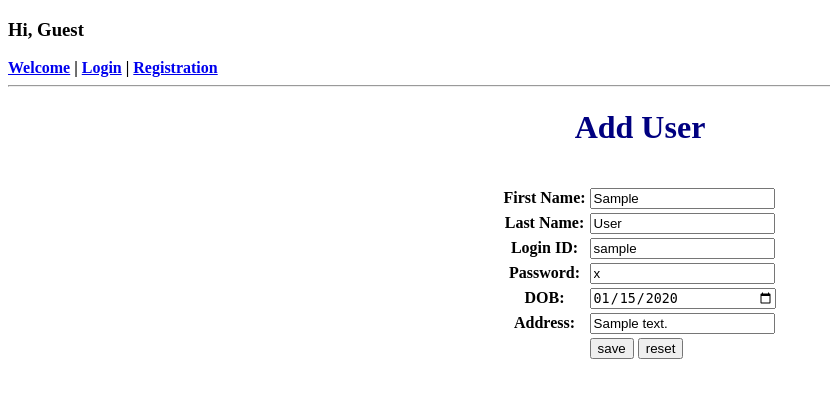
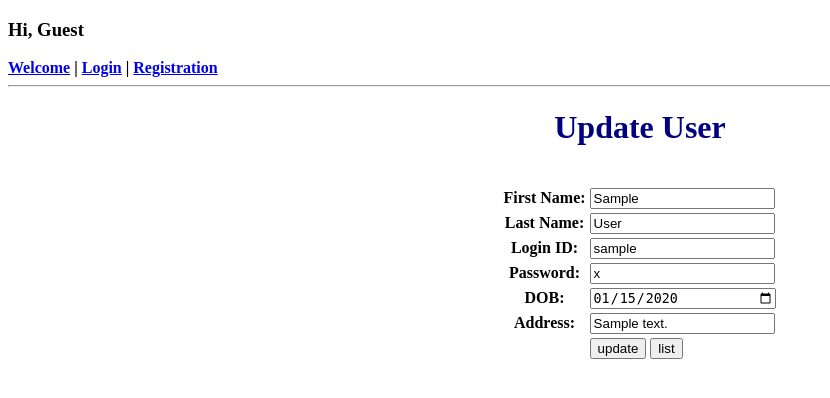
Before and after one commit to rakeshpanchal687/django-workspace, a Django app: page /ors/save/1/ in a window 1280 px wide. Shown: the top 398 px of the page, without its empty margins (0-830 px from the left). Run offline with Django 5.2, Linux system fonts and the light colour scheme; tables that the repository leaves empty hold one stand-in row (values such as "Sample post").

Commit message:
26/11/26

```diff
--- a/sos/ors/template/user.html
+++ b/sos/ors/template/user.html
@@ -10,7 +10,11 @@
     {% csrf_token %}
     <div align="center">
         <h1 style="margin-bottom: -10px; color: navy;">
+            {% if form.id > 0 %}
+            Update User
+            {% else %}
             Add User
+            {% endif %}
         </h1>
         <div style="height: 30px;">
             {% if form.error %}
@@ -19,6 +23,7 @@
             <h3><font color="green">{{ form.message }}</font></h3>
             {% endif %}
         </div>
+        <input type="hidden" name="id" value="{{ form.id }}">
         <table>
             <tr>
                 <th>First Name:</th>
@@ -53,8 +58,13 @@
             <tr>
                 <th></th>
                 <td>
+                    {% if form.id > 0 %}
+                    <input type="submit" name="operation" value="update">
+                    <input type="submit" name="operation" value="list">
+                    {% else %}
                     <input type="submit" name="operation" value="save">
                     <input type="submit" name="operation" value="reset">
+                    {% endif %}
                 </td>
             </tr>
         </table>
--- a/sos/ors/views.py
+++ b/sos/ors/views.py
@@ -154,7 +154,6 @@ def user_list(request):
             form['page_no'] = 1
             form['first_name'] = request.POST.get('firstName', '')
 
-
         form['list'] = UserService().search(form)
         form['index'] = (form['page_no'] - 1) * form['page_size']
         form['disable_previous'] = form['page_no'] == 1
@@ -162,9 +161,11 @@ def user_list(request):
 
         return render(request, "user_list.html", {"form": form})
 
+
 def delete_user(request, id=0):
     UserService().delete(id)
     return redirect('/ors/list/')
+
 
 def user_save(request, id=0):
     form = {}
@@ -188,46 +189,72 @@ def user_save(request, id=0):
         return render(request, 'user.html', {'form': form})
 
     if request.method == "POST":
-        form['first_name'] = request.POST.get('firstName', '')
-        form['last_name'] = request.POST.get('lastName', '')
-        form['login_id'] = request.POST.get('loginId', '')
-        form['password'] = request.POST.get('password', '')
-        form['dob'] = request.POST.get('dob', '')
-        form['address'] = request.POST.get('address', '')
 
-        if (DataValidator.is_null(form['first_name'])):
-            form['input_error']['first_name'] = 'First Name is required'
-            form['input_error']['error'] = True
+        operation = request.POST.get('operation', '')
 
-        if (DataValidator.is_null(form['last_name'])):
-            form['input_error']['last_name'] = 'Last Name is required'
-            form['input_error']['error'] = True
+        if operation == 'save' or operation == 'update':
 
-        if (DataValidator.is_null(form['login_id'])):
-            form['input_error']['login_id'] = 'Login ID is required'
-            form['input_error']['error'] = True
+            # form['id'] = int(request.POST.get('id', 0))
+            form['id'] = int(request.POST.get('id') or 0)
+            form['first_name'] = request.POST.get('firstName', '')
+            form['last_name'] = request.POST.get('lastName', '')
+            form['login_id'] = request.POST.get('loginId', '')
+            form['password'] = request.POST.get('password', '')
+            form['dob'] = request.POST.get('dob', '')
+            form['address'] = request.POST.get('address', '')
 
-        if (DataValidator.is_null(form['password'])):
-            form['input_error']['password'] = 'Password is required'
-            form['input_error']['error'] = True
+            if (DataValidator.is_null(form['first_name'])):
+                form['input_error']['first_name'] = 'First Name is required'
+                form['input_error']['error'] = True
 
-        if (DataValidator.is_null(form['dob'])):
-            form['input_error']['dob'] = 'DOB is required'
-            form['input_error']['error'] = True
+            if (DataValidator.is_null(form['last_name'])):
+                form['input_error']['last_name'] = 'Last Name is required'
+                form['input_error']['error'] = True
 
-        if (DataValidator.is_null(form['address'])):
-            form['input_error']['address'] = 'Address is required'
-            form['input_error']['error'] = True
+            if (DataValidator.is_null(form['login_id'])):
+                form['input_error']['login_id'] = 'Login ID is required'
+                form['input_error']['error'] = True
 
-        if form['input_error']['error']:
-            return render(request, 'user.html', {'form': form})
+            if (DataValidator.is_null(form['password'])):
+                form['input_error']['password'] = 'Password is required'
+                form['input_error']['error'] = True
 
-        try:
-            UserService().add(form)
-            form['error'] = False
-            form['message'] = 'User Added Successfully...!!!'
-        except Exception as e:
-            form['error'] = True
-            form['message'] = str(e)
+            if (DataValidator.is_null(form['dob'])):
+                form['input_error']['dob'] = 'DOB is required'
+                form['input_error']['error'] = True
 
-        return render(request, 'user.html', {'form': form})
+            if (DataValidator.is_null(form['address'])):
+                form['input_error']['address'] = 'Address is required'
+                form['input_error']['error'] = True
+
+            if form['input_error']['error']:
+                return render(request, 'user.html', {'form': form})
+
+            if operation == 'save':
+                try:
+                    UserService().add(form)
+                    form['error'] = False
+                    form['message'] = 'User Added Successfully...!!!'
+                except Exception as e:
+                    form['error'] = True
+                    form['message'] = str(e)
+
+                return render(request, 'user.html', {'form': form})
+
+            elif operation == 'update':
+
+                try:
+                    UserService().add(form)
+                    form['error'] = False
+                    form['message'] = 'User Update Successfully...!!!'
+                except Exception as e:
+                    form['error'] = True
+                    form['message'] = str(e)
+
+                return render(request, 'user.html', {'form': form})
+
+        elif operation == "reset":
+            return redirect('/ors/save/')
+
+        elif operation == "list":
+            return redirect('/ors/list/')
```
